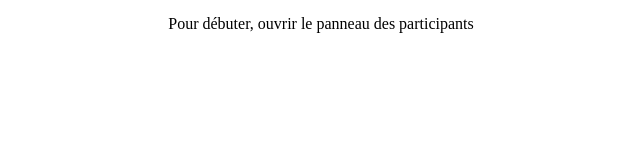
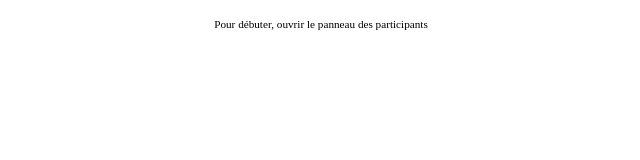
Before and after one commit to mlavoiedev/chrome-scrum-extension, a Svelte app: page / in a window 1280 px wide. Shown: the top 160 px of the page, without its empty margins (319-959 px from the left). Built offline with nearby package versions, Linux system fonts and the light colour scheme; the HTML template or start-up script is replaced by a standard one.

Commit message:
Add scrum start button

```diff
--- a/src/components/AppBar.svelte
+++ b/src/components/AppBar.svelte
@@ -5,8 +5,11 @@
 
     export let users;
 
+    const OPEN_PANNEL_TEXT = 'Pour débuter, ouvrir le panneau des participants';
+    const START_TEXT = 'Débuter le scrum';
+
     let currentUserIndex = 0;
-
+    let isStarted = false;
     let isPlaying = false;
 
     const onPlayButtonClick = () => {
@@ -15,6 +18,10 @@
 
     const onNextButtonClick = () => {
         currentUserIndex = (currentUserIndex + 1 >= users.length) ? 0 : currentUserIndex + 1;
+    }
+
+    const onStartClick = () => {
+        isStarted = true;
     }
 </script>
 
@@ -26,6 +33,7 @@
         display: flex;
         height: 48px;
         left: 50%;
+        font-size: 0.7rem;
         overflow: hidden;
         position: fixed;
         top: 0;
@@ -52,7 +60,7 @@
 </style>
 
 <div class="app-bar">
-    {#if users.length}
+    {#if isStarted && users.length}
         <Button on:clickEvent={onPlayButtonClick}>
             {isPlaying ? '⏸️' : '▶️'}
         </Button>
@@ -61,7 +69,11 @@
         <Button on:clickEvent={onNextButtonClick}>
             ⏭️
         </Button>
+    {:else if (!isStarted && !users.length)}
+        <p>{OPEN_PANNEL_TEXT}</p>
     {:else}
-        <p>Pour débuter, ouvrir le panneau des participants</p>
+        <Button on:clickEvent={onStartClick}>
+            {START_TEXT}
+        </Button>
     {/if}
 </div>
```
